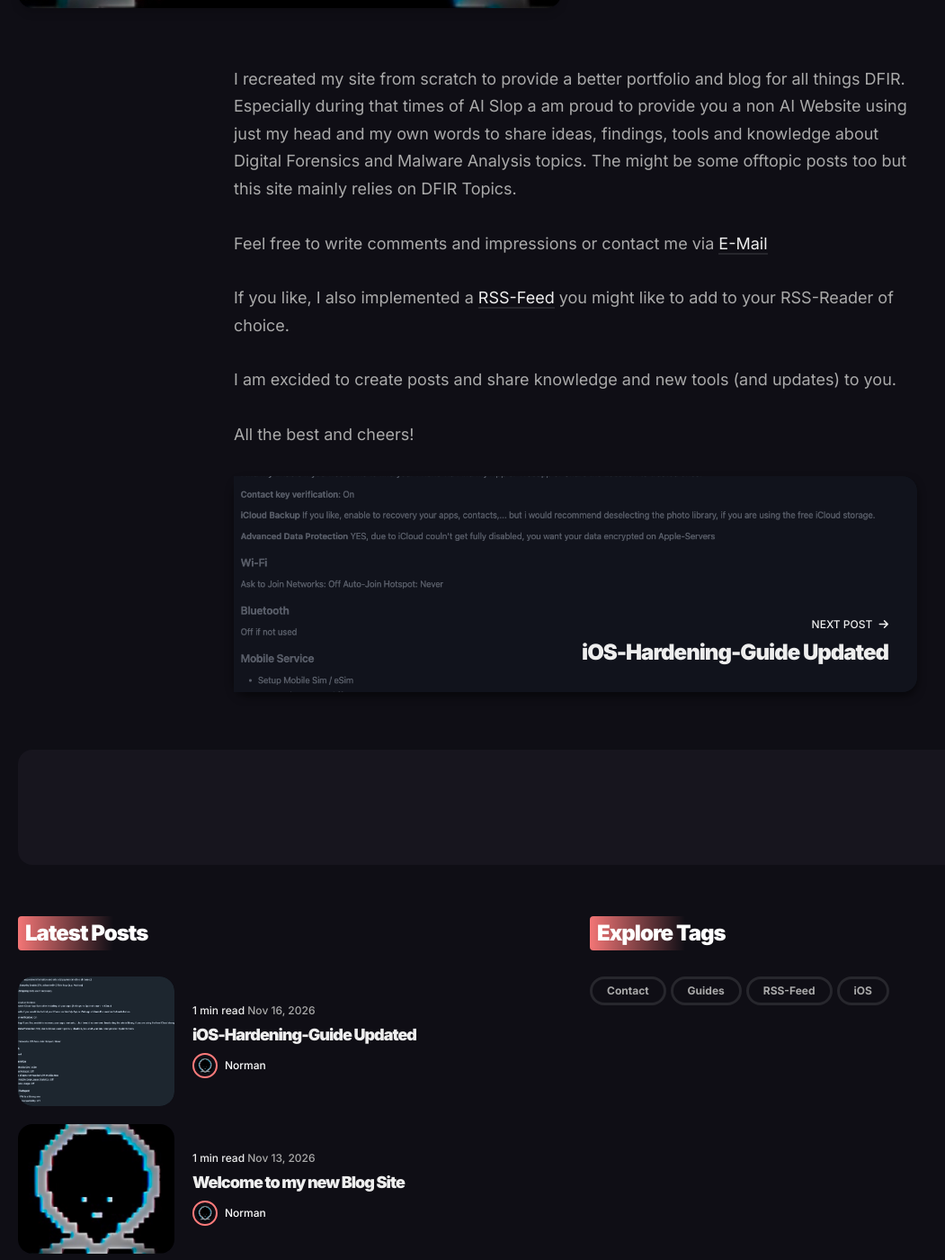
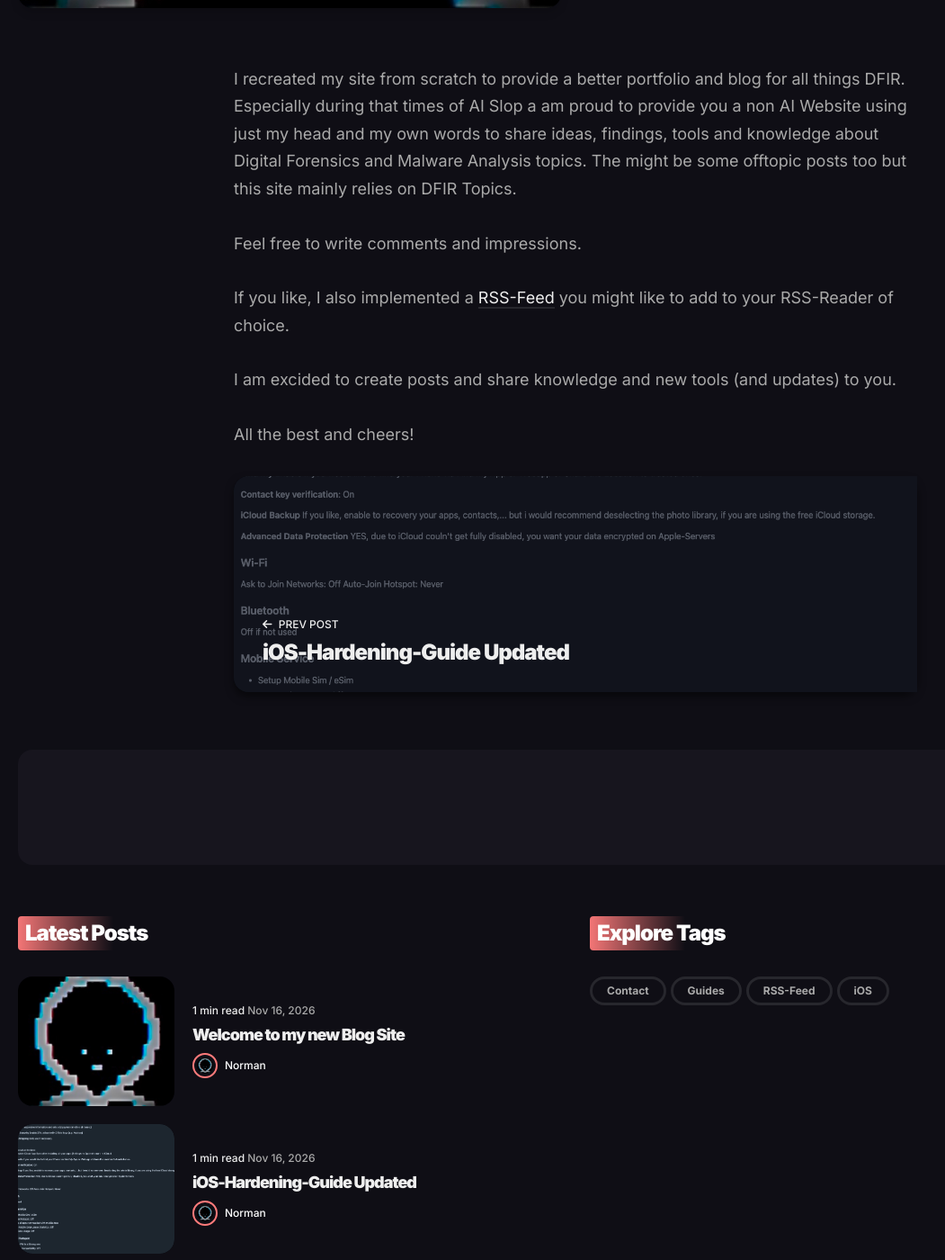
Before and after one commit to normanforensics/normanforensics.github.io, a Jekyll site: the page built from _posts/2026-11-13-welcome-to-my-new-blog-site.md, in a window 1280 px wide and 1400 px high, scrolled down 695 px. Shown: the whole window at 90% size, without its empty margins (0-1051 px from the left). Built offline with Jekyll 4.4.1, drawn with Linux system fonts in a browser that asks for light colours; our own code applies the rules of GitHub Pages for plain Markdown files; comment, search, counter and statistics services are not loaded; some of the changed text lies outside the part shown.

Commit message:
Update _posts/2026-11-13-welcome-to-my-new-blog-site.md (via Pages CMS)

```diff
--- a/_posts/2026-11-13-welcome-to-my-new-blog-site.md
+++ b/_posts/2026-11-13-welcome-to-my-new-blog-site.md
@@ -1,16 +1,16 @@
 ---
-layout: post
-title:  Welcome to my new Blog Site
-description: I recreated my site from scratch to provide a better portfolio and blog for all things DFIR
-date:   2026-11-13 12:05:00 +0100
-image:  '/images/avatar.jpg'
-tags:   [Contact,RSS-Feed]
+title: Welcome to my new Blog Site
+description: I recreated my site from scratch to provide a better portfolio and
+  blog for all things DFIR
+date: 2026-11-16
+image: /images/avatar.jpg
+tags:
+  - Contact
+  - RSS-Feed
 ---
-
-
 I recreated my site from scratch to provide a better portfolio and blog for all things DFIR. Especially during that times of AI Slop a am proud to provide you a non AI Website using just my head and my own words to share ideas, findings, tools and knowledge about Digital Forensics and Malware Analysis topics. The might be some offtopic posts too but this site mainly relies on DFIR Topics.
 
-Feel free to write comments and impressions or contact me via [E-Mail](mailto:contact@normanforensics.de.)
+Feel free to write comments and impressions.
 
 If you like, I also implemented a [RSS-Feed]({{site.baseurl}}/feed.xml) you might like to add to your RSS-Reader of choice.
 
```
